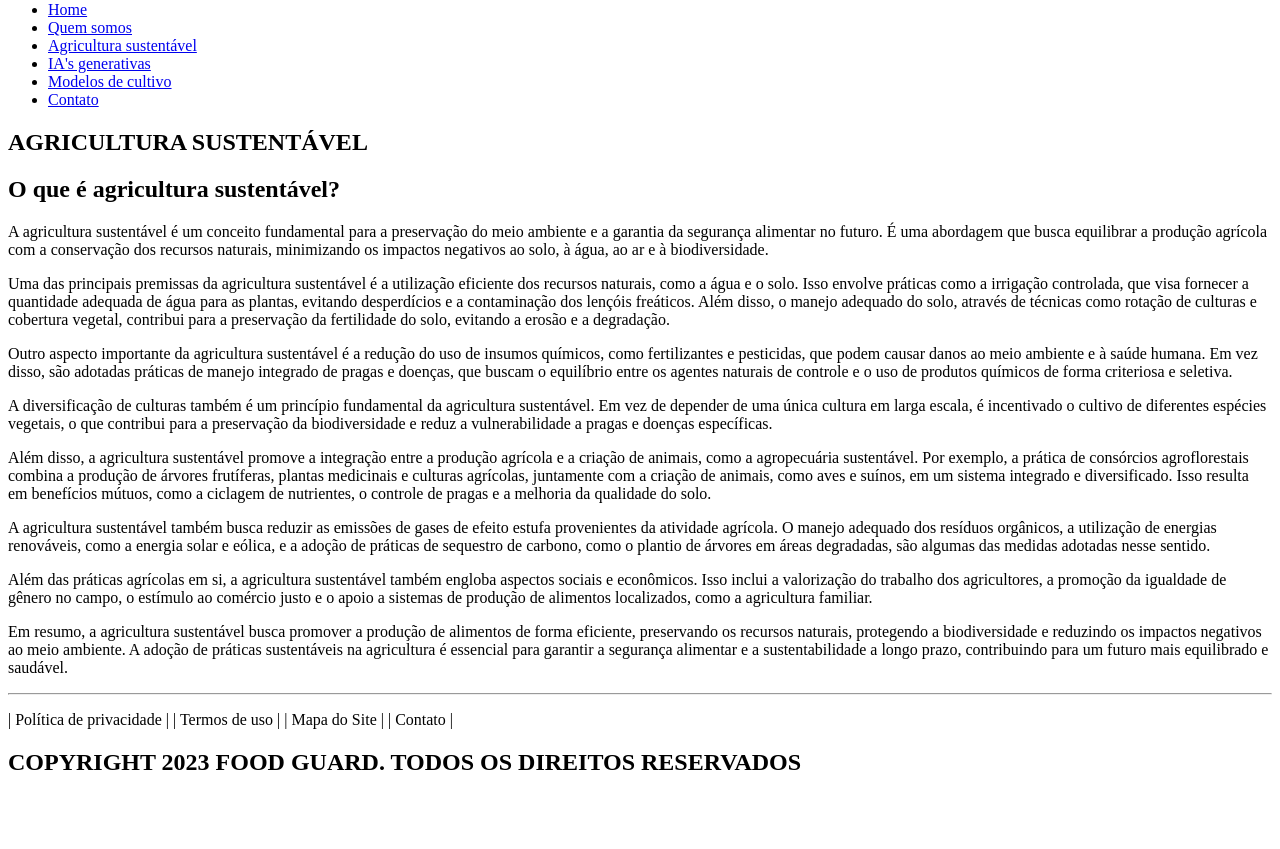
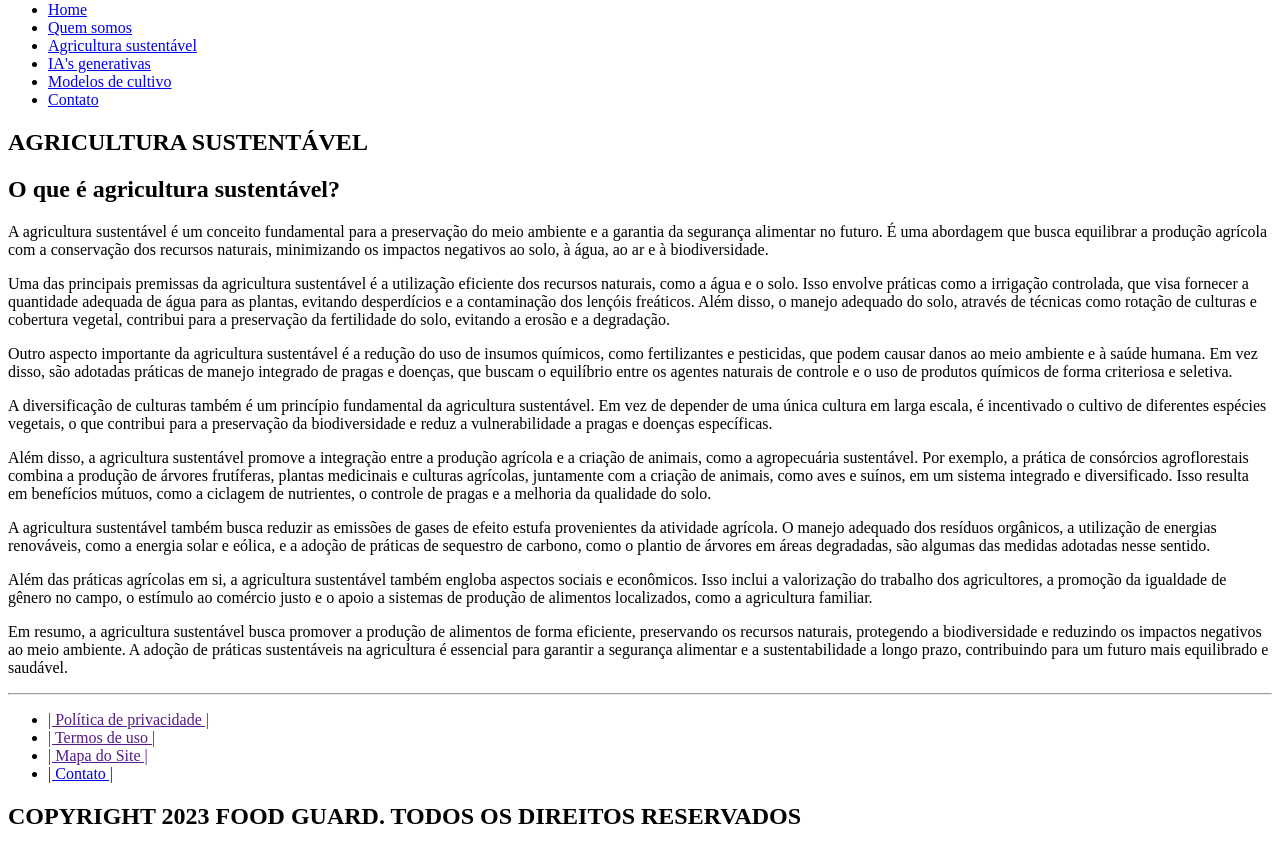
Before and after one commit to nicolasinohue/FoodGuard, a plain HTML site: page agricultura_sustentavel.html in a window 1280 px wide. Shown: the part 162-1011 px from the top of the page. Before the commit the page ends 957 px from the top, so only its background shows below. Drawn offline with Linux system fonts and the light colour scheme.

Commit message:
Décimo commit 3 - Correção do menu FOOTER

```diff
--- a/agricultura_sustentavel.html
+++ b/agricultura_sustentavel.html
@@ -66,7 +66,12 @@
     <footer>
         <hr class="footer-line">
         <nav>
-        <p>| Política de privacidade |  | Termos de uso |   | Mapa do Site |    | Contato |</p>
+            <ul>
+                <li><a href="">| Política de privacidade |</a></li>
+                <li><a href="">| Termos de uso |</a></li>
+                <li><a href="">| Mapa do Site |</a></li>
+                <li><a href="forms_contato.html">| Contato |</a></li>
+            </ul>
         </nav>
         <section class="footer-content">
             <h2> COPYRIGHT 2023 FOOD GUARD. TODOS OS DIREITOS RESERVADOS </h2>
```
Also changed, not shown: forms_contato.html (+1 -1 lines), forms_login.html (+1 -1 lines), forms_recuperasenha.html (+1 -1 lines), forms_signup.html (+1 -1 lines), iasgenerativas.html (+6 -1 lines), index.html (+6 -1 lines), quem_somos.html (+1 -1 lines).
